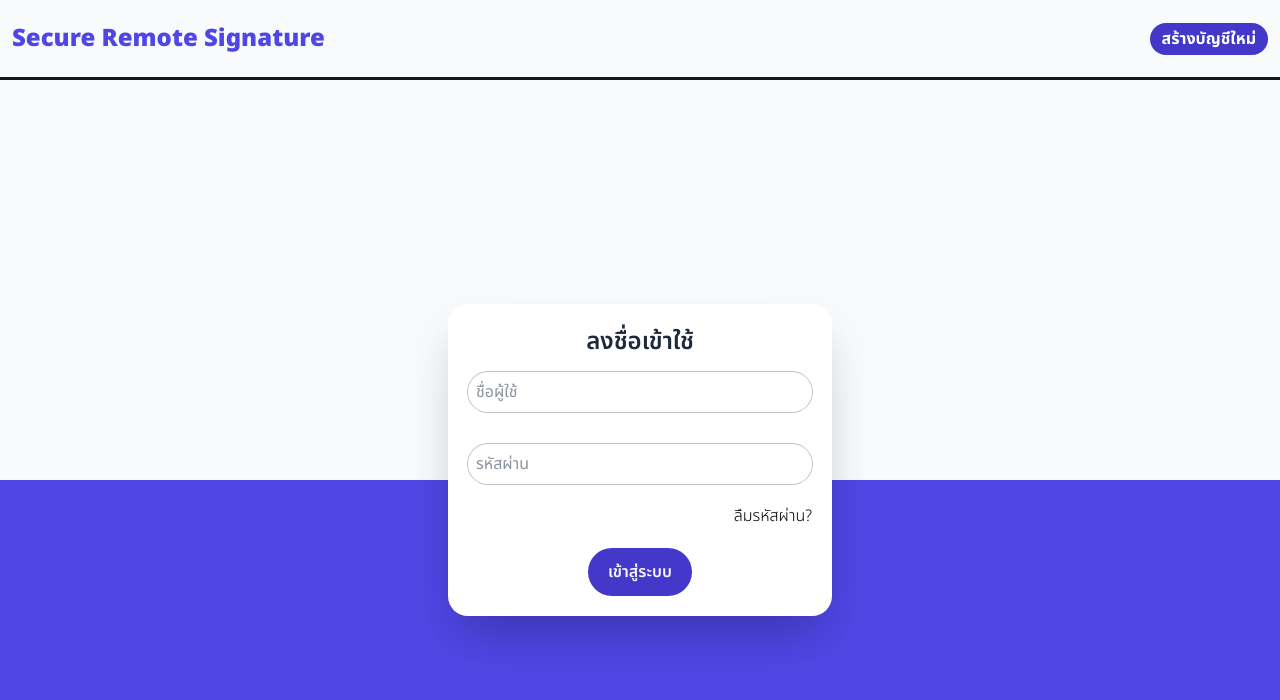
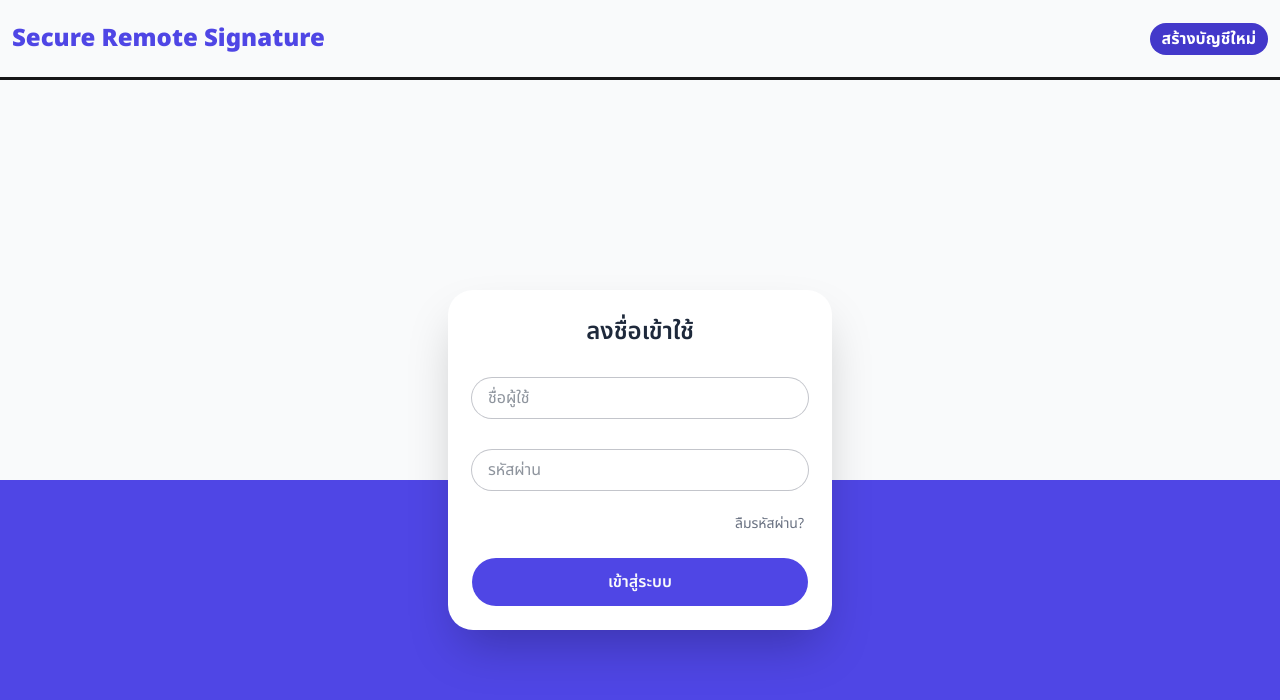
Before and after one commit to Secure-Remote-signature/RemoteSecureSignature, a Next.js app in the folder frontend/: page /login in a window 1280 px wide. Shown: the top 700 px of the page. Built offline with nearby package versions, Linux system fonts and the light colour scheme.

Commit message:
Refactor: enhance Login component with improved styles and input handling

```diff
--- a/frontend/app/(userLogin)/login/page.tsx
+++ b/frontend/app/(userLogin)/login/page.tsx
@@ -1,28 +1,68 @@
-import "@/app/styles/components.css"
-export default function Login()
-{
-    return (
-        <div className={`min-h-screen relative flex items-center justify-center`}>
+'use client';
+import "@/app/styles/components.css";
+import { useRouter } from 'next/navigation';
+export default function Login() {
+  const router = useRouter();
+  const inputStyle = `
+    w-full
+    text-Slate-gray
+    mt-3
+    ring-1 ring-[#C3C5CB]
+    py-2
+    pi:text-[16px] 2xl:text-[24px]
+    pi:rounded-[30px] 2xl:rounded-[50px]
+    pi:px-4 2xl:px-6
+    pi:mb-5 2xl:mb-5
+    outline-none
+    focus:ring-2 focus:ring-[#4F46E5]
+    transition-all
+  `;
+  // สไตล์ของปุ่มหลัก (Login)
+  const primaryBtnStyle = `
+    w-full
+    bg-[#4F46E5]
+    mt-6
+    text-[#F9FAFB] font-semibold
+    rounded-[30px]
+    p-3
+    hover:opacity-90 hover:shadow-lg transition-all
+    pi:text-[16px] 2xl:text-[24px]
+  `;
+  return (
+    <div className="min-h-screen relative flex items-center justify-center">
       {/* Background Section */}
       <div className="absolute inset-0 z-0">
-        {/* ส่วนบนสีขาว (ครึ่งบน) */}
         <div className="h-1/2 w-full bg-[#F9FAFB]"></div>
-        {/* ส่วนล่างสีน้ำเงินม่วง (ครึ่งล่าง) - ปรับสีตามภาพ */}
         <div className="h-1/2 w-full bg-[#4F46E5]"></div>
       </div>
-
       {/* Login Card */}
-      <div className="relative z-10 bg-white mb-10 rounded-[20px] shadow-2xl w-full max-w-sm  2xl:p-8 pi:p-5 flex flex-col items-center">
-        <h1 className="text-Slate-gray font-semibold pi:text-[24px] 2xl:text-[32px]">ลงชื่อเข้าใช้</h1>
-        <div className="w-full flex flex-col">
-        <input placeholder="ชื่อผู้ใช้" className="text-Slate-gray mt-3 pi:text-[16px] 2xl:text-[24px] ring-1 pi:rounded-[30px] 2xl:rounded-[50px] ring-[#C3C5CB] pi:p-2 2xl:p-4 pi:mb-5 2xl:mb-5"></input>
-        <input placeholder="รหัสผ่าน" className="text-Slate-gray mt-3 pi:text-[16px] 2xl:text-[24px] ring-1 pi:rounded-[30px] 2xl:rounded-[50px] ring-[#C3C5CB] pi:p-2 2xl:p-4 pi:mb-5 2xl:mb-5"></input>
+      <div className="relative z-10 bg-white mb-10 rounded-[25px] shadow-2xl w-full max-w-sm 2xl:max-w-md p-8 pi:p-6 flex flex-col items-center">
+        <h1 className="text-Slate-gray font-semibold pi:text-[24px] 2xl:text-[32px] mb-2">
+          ลงชื่อเข้าใช้
+        </h1>
+        <div className="w-full flex flex-col mt-2">
+          <input
+            placeholder="ชื่อผู้ใช้"
+            className={inputStyle}
+          />
+          <input
+            placeholder="รหัสผ่าน"
+            type="password" // ซ่อนรหัสผ่าน
+            className={inputStyle}
+          />
         </div>
-        <div className="w-full flex justify-end-safe items-end-safe">
-            <button className="text-black font-light  hover:opacity-70"><p className="hover:underline">ลืมรหัสผ่าน?</p></button>
+        {/* ส่วนจัดการ Link (ลืมรหัสผ่าน / สมัครสมาชิก) */}
+        <div className="w-full flex justify-end items-center px-1 mt-1">
+          <button className="text-sm text-gray-500 hover:text-red-500 hover:underline transition-colors">
+            ลืมรหัสผ่าน?
+          </button>
         </div>
-        <button className="bg-indigo mt-5 text-[#F9FAFB] font-semibold rounded-[30px] p-3 px-5 hover:opacity-70">เข้าสู่ระบบ</button>
+        {/* ปุ่มเข้าสู่ระบบ */}
+        <button
+          onClick={() => router.push('/dashboard')} // สมมติว่า Login ผ่านแล้วไป Dashboard
+          className={primaryBtnStyle}
+        >เข้าสู่ระบบ</button>
       </div>
     </div>
-    );
+  );
 }
```
